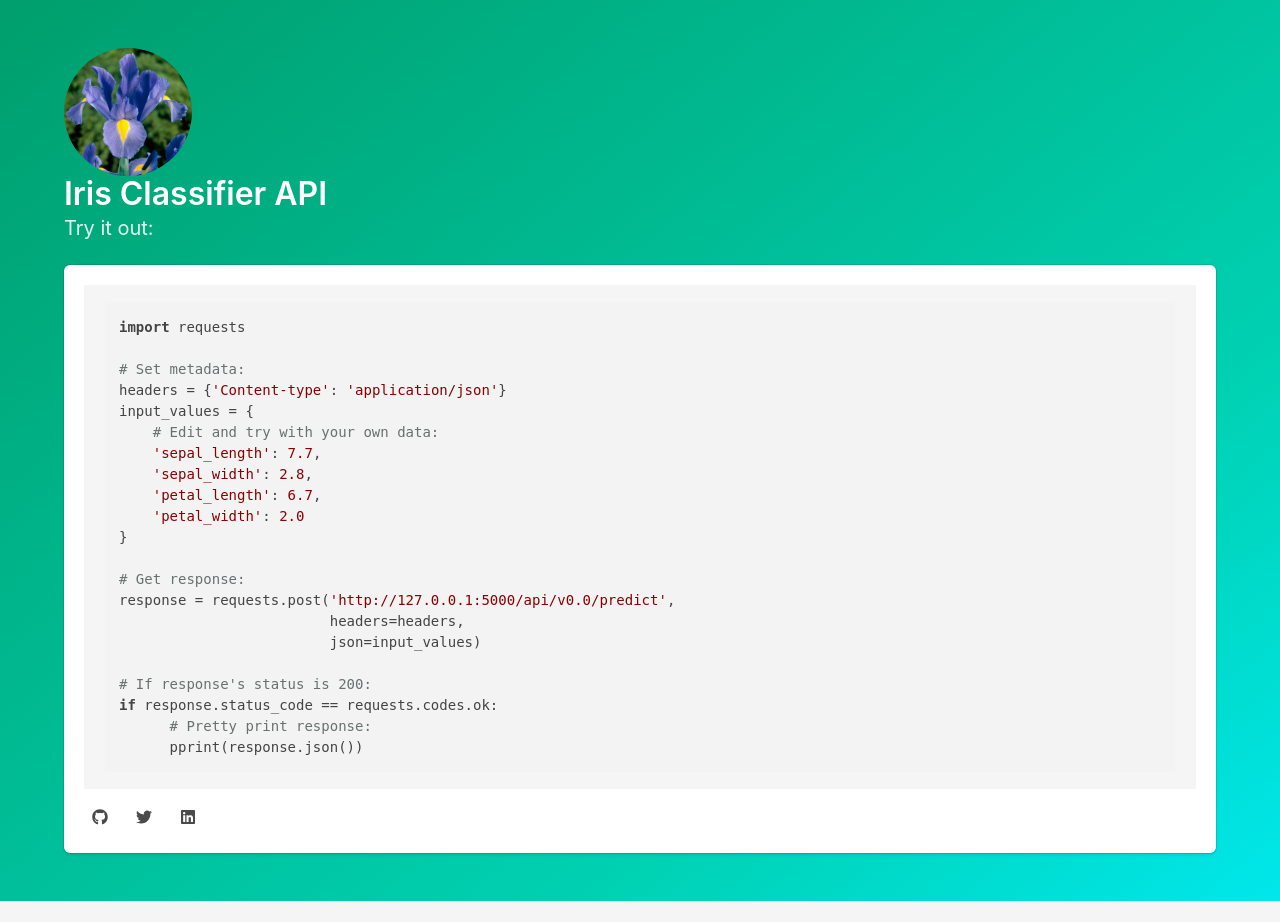
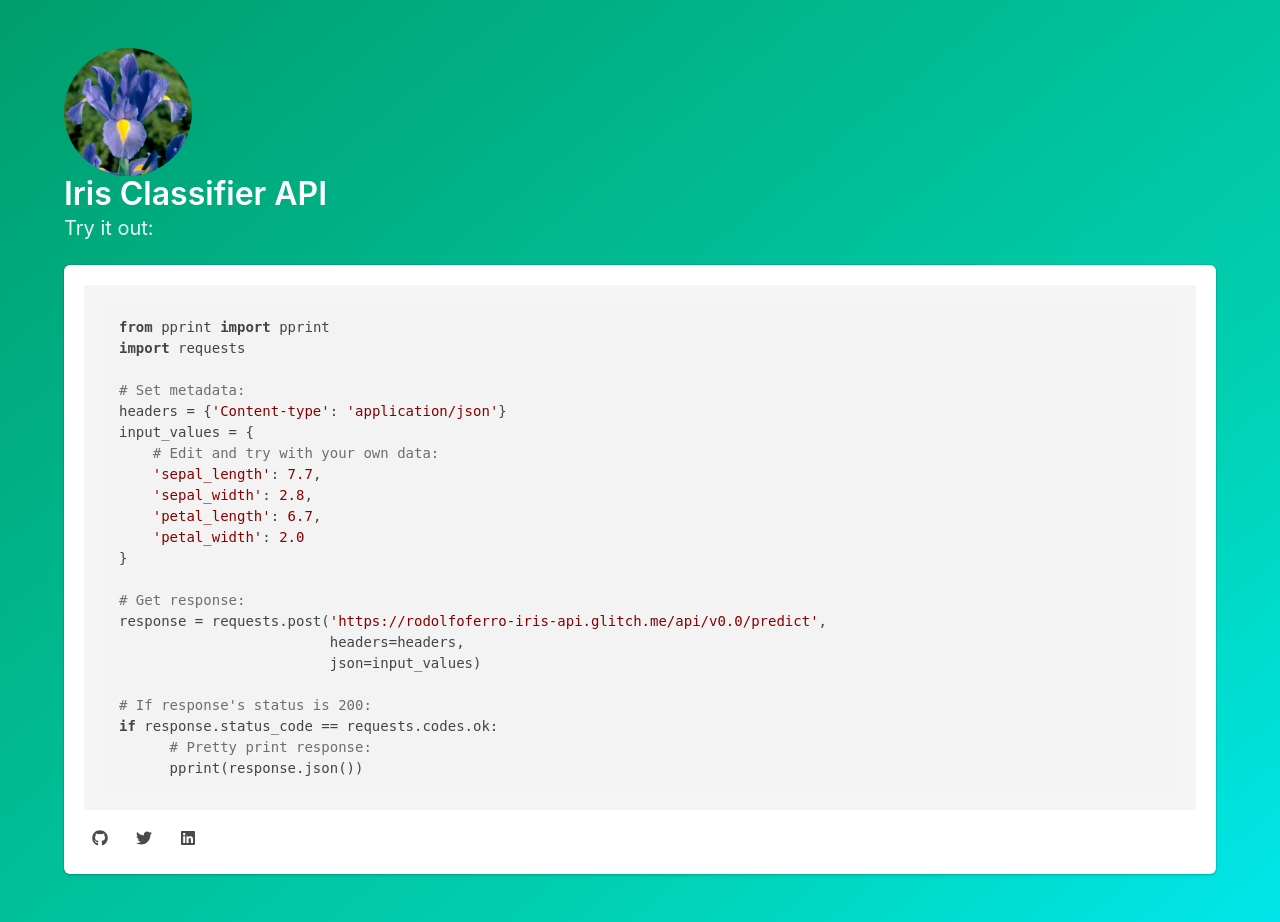
Before and after one commit to RodolfoFerro/iris-api, a Flask app: page / in a window 1280 px wide. Before the commit the page ends 901 px from the top, so only its background shows below. Run offline with Flask 2, Linux system fonts and the light colour scheme; some libraries are stand-ins or nearby versions.

Commit message:
Updated frontend.

```diff
--- a/templates/index.html
+++ b/templates/index.html
@@ -28,7 +28,8 @@
             <article class="media">
               <div class="media-content">
                 <div class="content">
-                  <pre><code class="python">import requests
+                  <pre><code class="python">from pprint import pprint
+import requests
 
 # Set metadata:
 headers = {'Content-type': 'application/json'}
@@ -41,7 +42,7 @@ input_values = {
 }
 
 # Get response:
-response = requests.post('http://127.0.0.1:5000/api/v0.0/predict',
+response = requests.post('https://rodolfoferro-iris-api.glitch.me/api/v0.0/predict',
                          headers=headers,
                          json=input_values)
 
```
